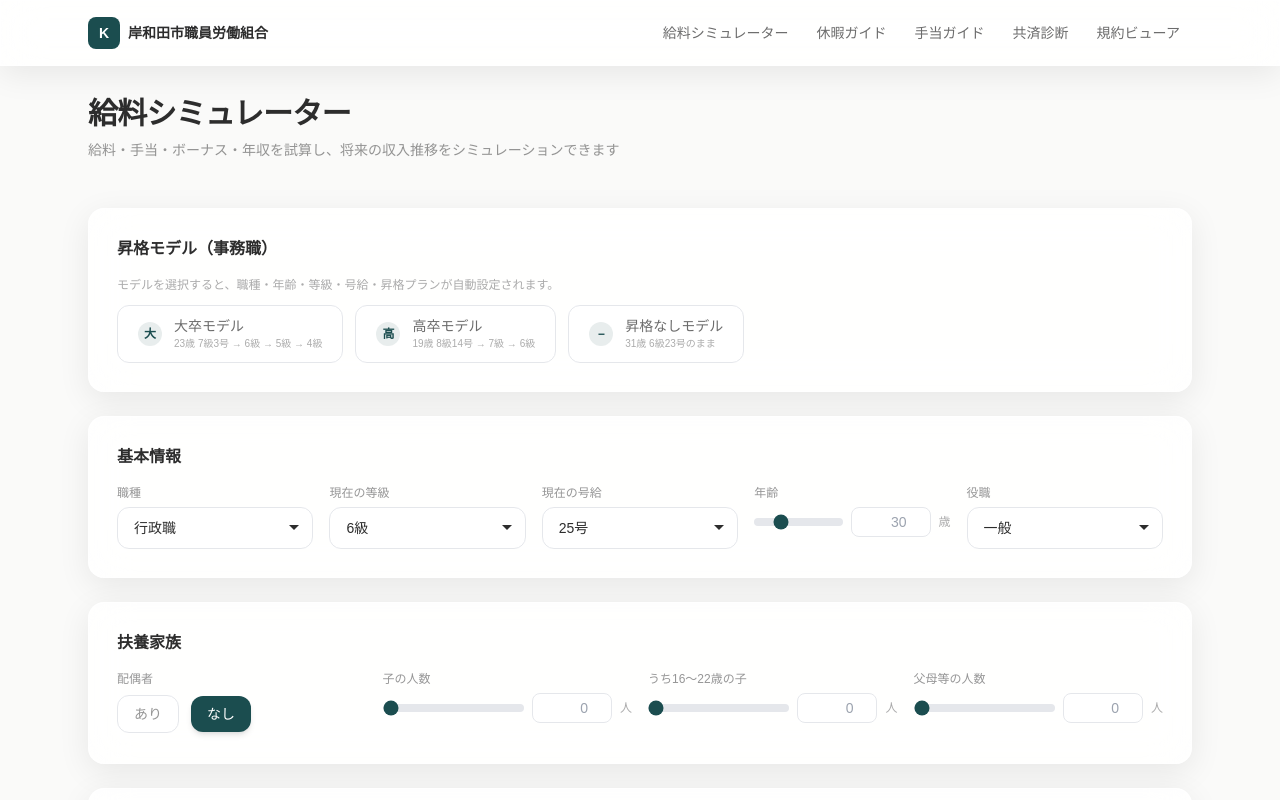
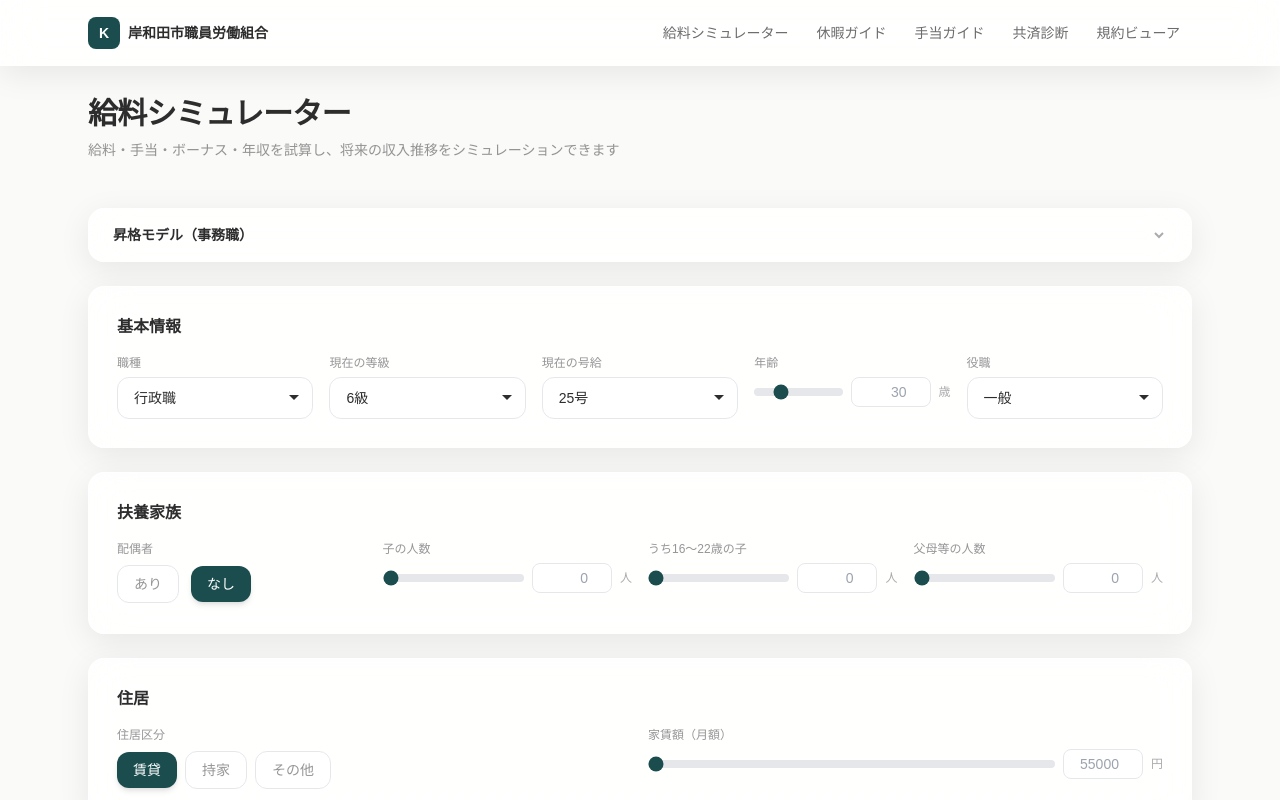
Before and after one commit to komedorobou/kumiaiin-techo-bessatsu, a Next.js app: page /salary in a window 1280 px wide. Shown: the top 800 px of the page. Built offline with nearby package versions, Linux system fonts and the light colour scheme.

Commit message:
Make promotion model section collapsible accordion

```diff
--- a/src/app/salary/page.tsx
+++ b/src/app/salary/page.tsx
@@ -269,6 +269,7 @@ export default function SalaryPage() {
   // Promotion model preset
   type PromotionModel = 'daigaku' | 'kousotsu' | 'nashi' | null;
   const [activeModel, setActiveModel] = useState<PromotionModel>(null);
+  const [modelOpen, setModelOpen] = useState(false);
 
   const applyPromotionModel = useCallback((model: PromotionModel) => {
     if (model === activeModel) {
@@ -522,8 +523,26 @@ export default function SalaryPage() {
     >
       {/* ==================== INPUT SECTION ==================== */}
       <div className="space-y-6">
-        {/* 昇格モデルプリセット */}
-        <SectionCard title="昇格モデル（事務職）" className="animate-fade-in">
+        {/* 昇格モデルプリセット（アコーディオン） */}
+        <div className="glass-card-strong rounded-2xl overflow-hidden animate-fade-in">
+          <button
+            onClick={() => setModelOpen(prev => !prev)}
+            className="w-full flex items-center justify-between px-6 py-4 text-left"
+          >
+            <div className="flex items-center gap-2">
+              <span className="text-sm font-semibold text-charcoal">昇格モデル（事務職）</span>
+              {activeModel && (
+                <span className="text-xs bg-accent/10 text-accent px-2 py-0.5 rounded-full">
+                  {activeModel === 'daigaku' ? '大卒' : activeModel === 'kousotsu' ? '高卒' : '昇格なし'}適用中
+                </span>
+              )}
+            </div>
+            <svg width="16" height="16" viewBox="0 0 16 16" fill="none" stroke="currentColor" strokeWidth="2" className={`text-charcoal/40 transition-transform duration-200 ${modelOpen ? 'rotate-180' : ''}`}>
+              <path d="M4 6l4 4 4-4" />
+            </svg>
+          </button>
+          {modelOpen && (
+            <div className="px-6 pb-5">
               <p className="text-xs text-charcoal/40 mb-3">
                 モデルを選択すると、職種・年齢・等級・号給・昇格プランが自動設定されます。
               </p>
@@ -536,36 +555,32 @@ export default function SalaryPage() {
                   <button
                     key={key}
                     onClick={() => applyPromotionModel(key)}
-                className={`group relative flex items-center gap-3 px-5 py-3 rounded-xl text-sm font-medium transition-all duration-200 ${
+                    className={`group relative flex items-center gap-3 px-4 py-2.5 rounded-xl text-sm font-medium transition-all duration-200 ${
                       activeModel === key
-                    ? 'bg-accent text-white shadow-lg shadow-accent/20 scale-[1.02]'
-                    : 'bg-white/60 text-charcoal/70 border border-gray-200 hover:border-accent/40 hover:bg-white/80 hover:shadow-md'
+                        ? 'bg-accent text-white shadow-lg shadow-accent/20'
+                        : 'bg-white/60 text-charcoal/70 border border-gray-200 hover:border-accent/40 hover:bg-white/80'
                     }`}
                   >
-                <span className={`flex items-center justify-center w-6 h-6 rounded-full text-xs font-bold shrink-0 transition-colors ${
-                  activeModel === key
-                    ? 'bg-white/20 text-white'
-                    : 'bg-accent/10 text-accent'
+                    <span className={`flex items-center justify-center w-5 h-5 rounded-full text-[10px] font-bold shrink-0 transition-colors ${
+                      activeModel === key ? 'bg-white/20 text-white' : 'bg-accent/10 text-accent'
                     }`}>
                       {key === 'daigaku' ? '大' : key === 'kousotsu' ? '高' : '−'}
                     </span>
                     <span className="text-left">
-                  <span className="block leading-tight">{label}</span>
-                  <span className={`block text-[10px] mt-0.5 leading-tight ${
-                    activeModel === key ? 'text-white/70' : 'text-charcoal/40'
-                  }`}>
-                    {desc}
-                  </span>
+                      <span className="block text-xs leading-tight">{label}</span>
+                      <span className={`block text-[10px] leading-tight ${activeModel === key ? 'text-white/70' : 'text-charcoal/40'}`}>{desc}</span>
                     </span>
                     {activeModel === key && (
-                  <svg width="16" height="16" viewBox="0 0 16 16" fill="none" stroke="currentColor" strokeWidth="2.5" className="ml-1 shrink-0">
+                      <svg width="14" height="14" viewBox="0 0 16 16" fill="none" stroke="currentColor" strokeWidth="2.5" className="ml-1 shrink-0">
                         <path d="M3 8.5l3.5 3.5L13 4" />
                       </svg>
                     )}
                   </button>
                 ))}
               </div>
-        </SectionCard>
+            </div>
+          )}
+        </div>
 
         {/* 基本情報 */}
         <SectionCard title="基本情報" className="animate-fade-in-delay-1">
```
Lines whose indentation alone changed are shown as unchanged.
